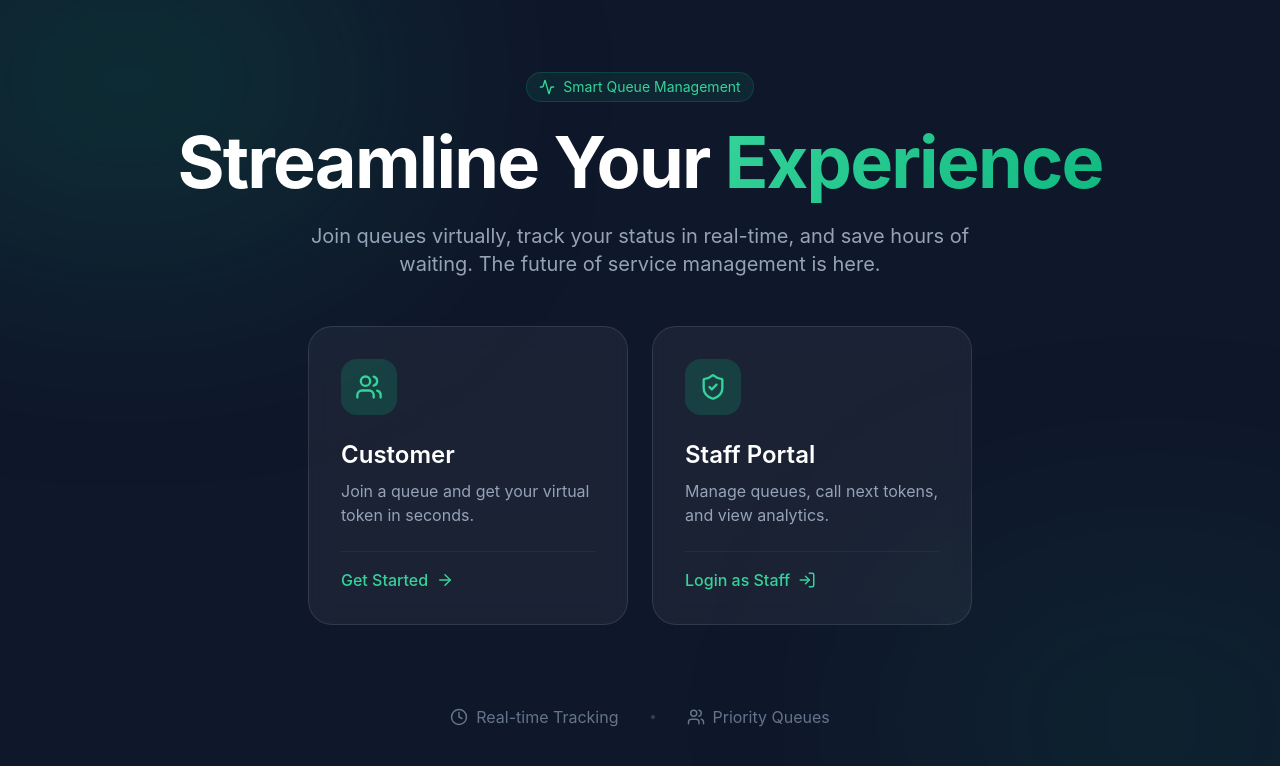
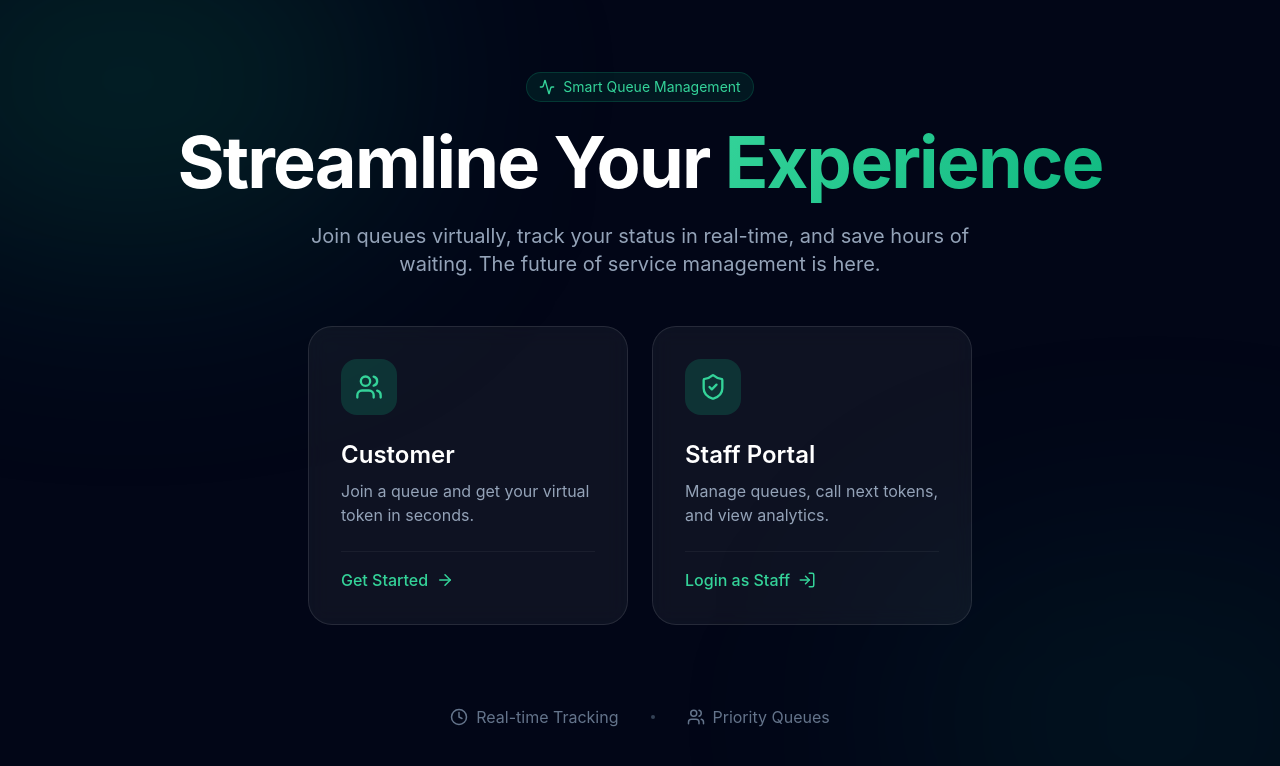
Before and after one commit to Hariprasath2611/smart-queue-Backend, a React app in the folder Hariprasath/frontend/: page / in a window 1280 px wide. Shown: the top 766 px of the page. Built offline with nearby package versions, Linux system fonts and the light colour scheme; the HTML template or start-up script is replaced by a standard one.

Commit message:
updated project file

```diff
--- a/Hariprasath/frontend/src/App.tsx
+++ b/Hariprasath/frontend/src/App.tsx
@@ -4,7 +4,7 @@ import { motion } from 'framer-motion';
 
 // Mock Screens (To be implemented in separate files)
 const LandingPage = () => (
-  <div className="min-h-screen w-full flex flex-col items-center justify-center p-6 bg-[#0f172a] overflow-hidden">
+  <div className="min-h-screen w-full flex flex-col items-center justify-center p-6 bg-[#020617] overflow-hidden">
     <div className="absolute top-0 left-0 w-full h-full overflow-hidden pointer-events-none">
       <div className="absolute top-[-10%] left-[-10%] w-[40%] h-[40%] bg-primary-600/20 blur-[120px] rounded-full" />
       <div className="absolute bottom-[-10%] right-[-10%] w-[40%] h-[40%] bg-emerald-600/10 blur-[120px] rounded-full" />
--- a/Hariprasath/frontend/src/components/StaffDashboard.tsx
+++ b/Hariprasath/frontend/src/components/StaffDashboard.tsx
@@ -106,7 +106,7 @@ const StaffDashboard = () => {
                             { icon: <Users size={20} />, label: 'Waiting', value: activeQueue.waitingCount, color: 'text-primary-400' },
                             { icon: <Clock size={20} />, label: 'Avg Wait', value: '12m', color: 'text-amber-400' },
                             { icon: <Activity size={20} />, label: 'Efficiency', value: '94%', color: 'text-emerald-400' },
-                            { icon: <CheckCircle size={20} />, label: 'Served', value: '42', color: 'text-blue-400' }
+                            { icon: <CheckCircle size={20} />, label: 'Served', value: '42', color: 'text-primary-400' }
                         ].map((stat, idx) => (
                             <div key={idx} className="glass-morphism rounded-2xl p-5">
                                 <div className={`${stat.color} mb-3`}>{stat.icon}</div>
--- a/Hariprasath/frontend/src/index.css
+++ b/Hariprasath/frontend/src/index.css
@@ -9,7 +9,7 @@
 
   color-scheme: light dark;
   color: rgba(255, 255, 255, 0.87);
-  background-color: #0f172a;
+  background-color: #020617;
 
   font-synthesis: none;
   text-rendering: optimizeLegibility;
```
